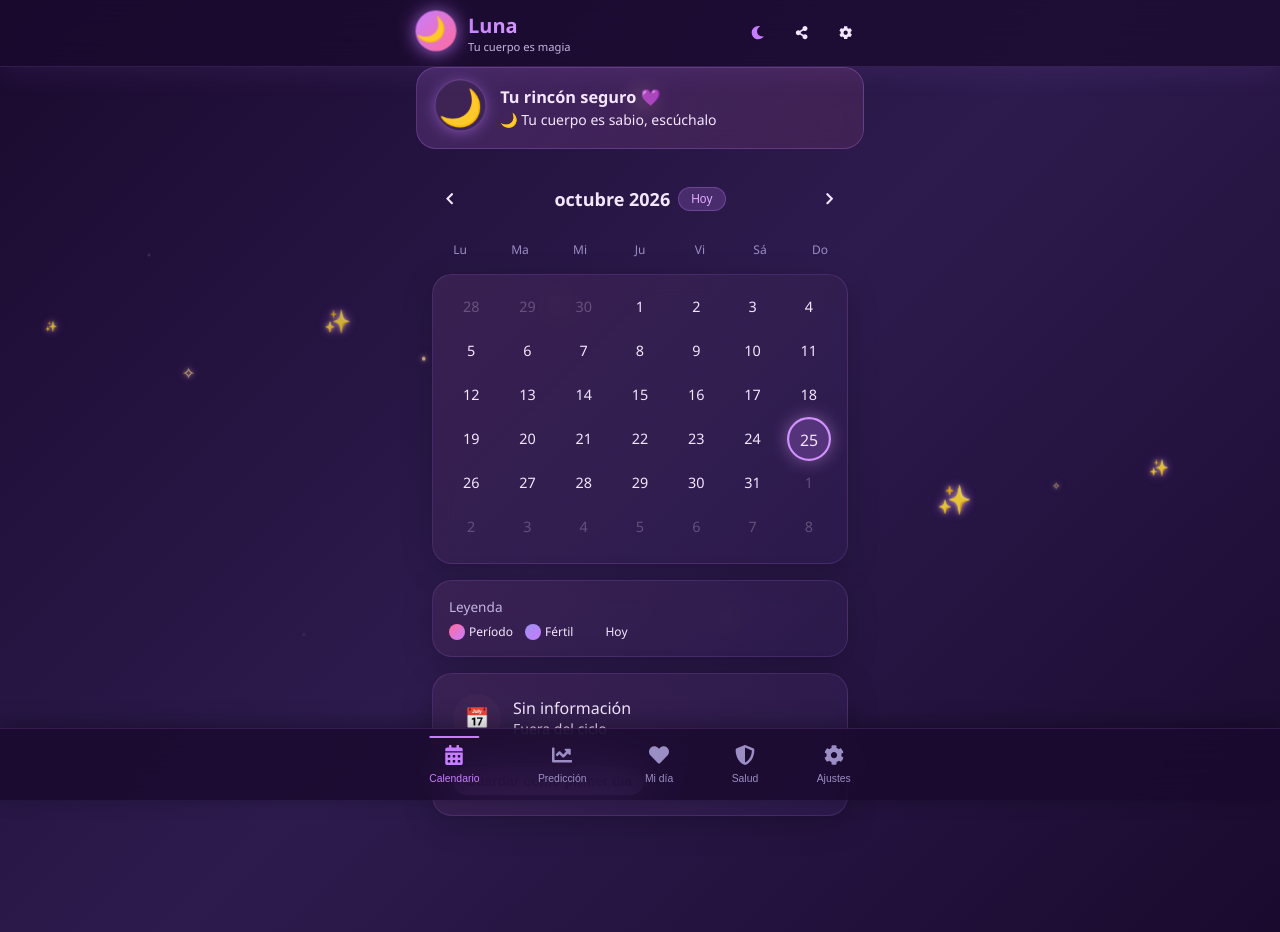
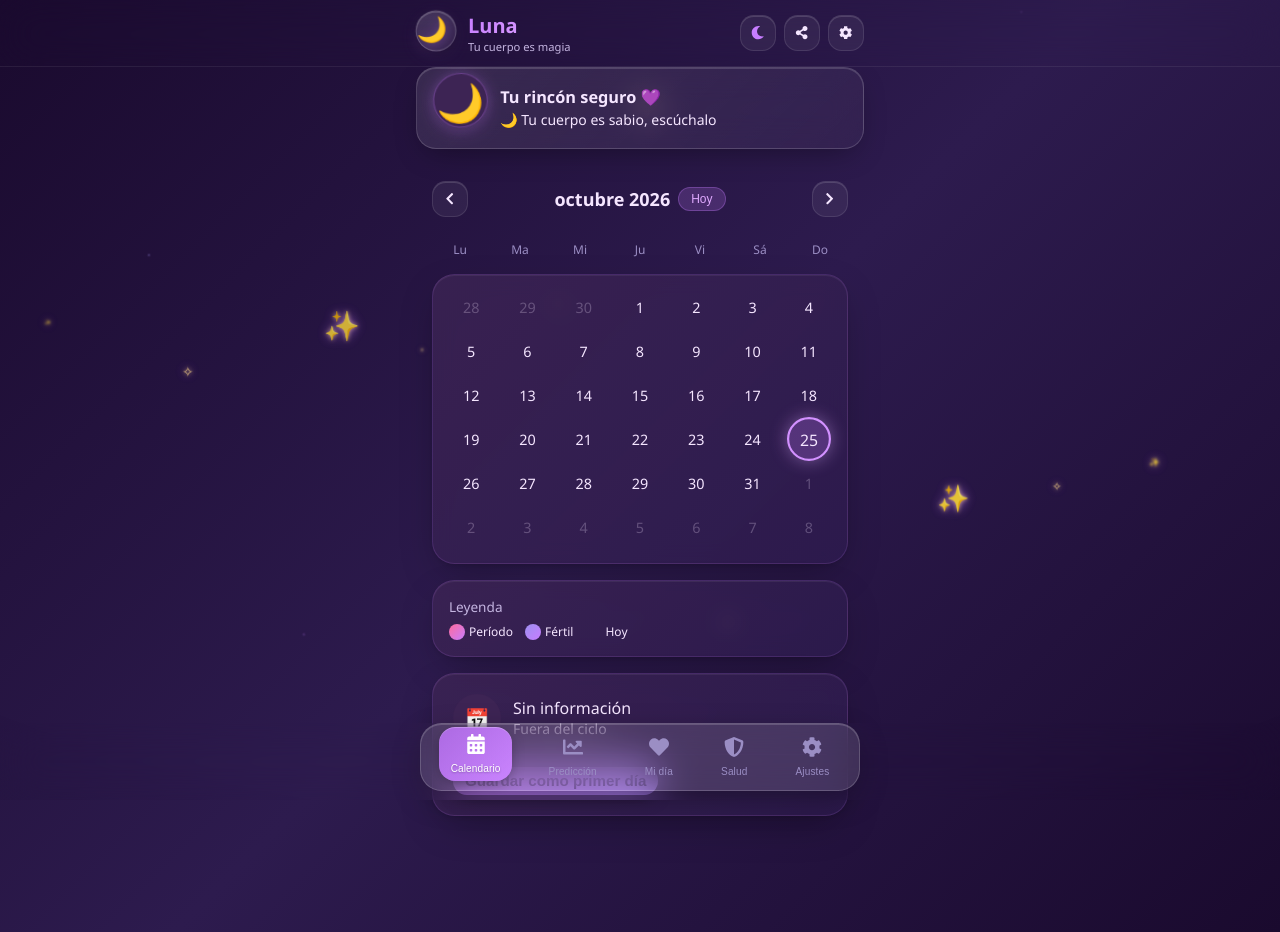
Before and after one commit to liosmelalvarez33-boop/luna-app, a React (Vite) app: page / in a window 1280 px wide. Built offline with nearby package versions, Linux system fonts and the light colour scheme.

Commit message:
pulido V3: menú flotante, paralaje 3 capas, Pétalos=Amanecer distinto de Rosa Crema, botones/tarjetas/sliders, reduced-motion

```diff
--- a/src/components/AmbientOverlay.jsx
+++ b/src/components/AmbientOverlay.jsx
@@ -2,8 +2,9 @@ import { useMemo } from 'react'
 
 /**
  * Ambiente visual por tema ("pieles" de Luna): cada piel tiene su propia
- * animación característica — pétalos que caen, burbujas que suben,
- * nubes que cruzan, estrellas fugaces, hojas de otoño, chispas...
+ * animación característica. Los elementos se distribuyen en 3 capas de
+ * PROFUNDIDAD (lejos / medio / cerca) con distinto tamaño, desenfoque y
+ * opacidad para dar sensación de paralaje y hacerlos más logrados.
  */
 const CONFIG = {
   // Colección «Diseños Luna»
@@ -13,14 +14,14 @@ const CONFIG = {
     anim: 'twinkle',
     flota: true,
     dur: [6, 1.4],
-    size: [8, 5]
+    size: [7, 5]
   },
   petalos: {
     items: ['🌸', '🍃', '🌸', '🌸', '🌷', '🌸', '🍃', '🌸', '🌸', '🌷', '🌸', '🍃'],
     cls: 'ambient-petal',
     anim: 'caida',
     dur: [8, 2.3],
-    size: [14, 5]
+    size: [12, 5]
   },
   aurora: null, // su ambiente es el degradado animado del body (CSS)
   botanica: {
@@ -28,7 +29,7 @@ const CONFIG = {
     cls: 'ambient-hoja',
     anim: 'deriva',
     dur: [9, 2.6],
-    size: [14, 5]
+    size: [12, 5]
   },
   // Pieles clásicas
   luna: {
@@ -36,49 +37,54 @@ const CONFIG = {
     cls: 'ambient-chispa',
     anim: 'asciende',
     dur: [10, 2.6],
-    size: [10, 6]
+    size: [8, 6]
   },
   rosa: {
     items: ['💗', '💗', '🤍', '💗', '💗', '💗', '🤍', '💗', '💗', '💗', '🤍', '💗'],
     cls: 'ambient-corazon',
     anim: 'asciende-suave',
     dur: [11, 3],
-    size: [13, 7]
+    size: [11, 7]
   },
   oceano: {
     items: ['🫧', '·', '🫧', '🫧', '·', '🫧', '🫧', '·', '🫧', '🫧', '·', '🫧'],
     cls: 'ambient-burbuja',
     anim: 'asciende',
     dur: [9, 3.4],
-    size: [12, 10]
+    size: [10, 9]
   },
   bosque: {
     items: ['🍂', '🍃', '🍂', '🍂', '🍃', '🍂', '🍂', '🍂', '🍃', '🍂', '🍂', '🍃'],
     cls: 'ambient-otono',
     anim: 'cae-zigzag',
     dur: [10, 2.8],
-    size: [14, 7]
+    size: [12, 7]
   },
   atardecer: {
     items: ['☁️', '☁️', '☁️', '☁️', '☁️', '☁️', '☁️', '☁️', '☁️', '☁️', '☁️', '☁️'],
     cls: 'ambient-nube',
     anim: 'deriva-x',
     top: 'banda',
-    dur: [38, 14],
-    size: [30, 18]
+    dur: [36, 13],
+    size: [26, 18]
   },
   medianoche: {
     items: ['✦', '✦', '✦', '✦', '✦', '✦', '✦', '✦', '✦', '✦', '✦', '✦'],
     cls: 'ambient-cometa',
     anim: 'cometa',
     flota: true,
-    dur: [10, 3.2],
-    size: [10, 5]
+    dur: [7, 2],
+    size: [9, 5]
   }
 }
 
 // posiciones prefijadas = sin re-render aleatorio
 const POS = [4, 14, 26, 33, 44, 55, 62, 71, 80, 88, 94, 50]
+const DEPTHS = [
+  { cls: 'ambient-d-far', scale: 0.6 },
+  { cls: 'ambient-d-mid', scale: 1 },
+  { cls: 'ambient-d-near', scale: 1.45 }
+]
 
 export default function AmbientOverlay({ theme }) {
   const conf = CONFIG[theme]
@@ -87,16 +93,18 @@ export default function AmbientOverlay({ theme }) {
   const items = useMemo(
     () =>
       conf.items.map((emoji, i) => {
+        const depth = DEPTHS[i % 3]
         let top = -8
         if (conf.flota) top = 6 + (i % 5) * 17
         else if (conf.top === 'banda') top = 4 + (i % 4) * 9
         return {
+          depth,
           emoji,
           left: POS[i],
           top,
           delay: -(Math.round(i * conf.dur[0] * 0.14) % conf.dur[0]),
           dur: conf.dur[0] + (i % 5) * conf.dur[1],
-          size: conf.size[0] + (i % 4) * conf.size[1]
+          size: (conf.size[0] + (i % 4) * conf.size[1]) * depth.scale
         }
       }),
     [theme]
@@ -109,13 +117,13 @@ export default function AmbientOverlay({ theme }) {
       {items.map((it, i) => (
         <span
           key={i}
-          className={`${conf.cls} ${conf.cls}--${conf.anim}`}
+          className={`${conf.cls} ${conf.cls}--${conf.anim} ${it.depth.cls}`}
           style={{
             left: it.left + '%',
             top: it.top + '%',
             animationDelay: it.delay + 's',
             animationDuration: it.dur + 's',
-            fontSize: it.size + 'px'
+            fontSize: Math.round(it.size * 10) / 10 + 'px'
           }}
         >
           {it.emoji}
--- a/src/index.css
+++ b/src/index.css
@@ -1528,7 +1528,7 @@ body[data-theme='medianoche'] { background: linear-gradient(135deg, #0a0e27, #13
 :root[data-theme='rosa'] .card-title,
 :root[data-theme='rosa'] .text-accent { color: var(--accent-deep) !important; }
 :root[data-theme='rosa'] .header-title {
-  background: linear-gradient(135deg, #e668a3, #4a1d3f);
+  background: linear-gradient(135deg, #e668a3, #b06fc9);
   -webkit-background-clip: text;
   -webkit-text-fill-color: transparent;
   background-clip: text;
@@ -1655,41 +1655,43 @@ body[data-theme='serena'] {
 }
 
 /* =================================================================== */
-/* 🌸 PÉTALOS AL ALBA — «Amanecer suave»                               */
-/* =================================================================== */
+/* 🌸 PÉTALOS AL ALBA — «Amanecer suave» (durazno + oro, distinto de Rosa Crema) */
 :root[data-theme='petalos'] {
-  --bg-primary: #fff7f4;
-  --bg-secondary: #ffeef0;
+  --bg-primary: #fff8f1;
+  --bg-secondary: #ffeadd;
   --bg-card: #ffffff;
-  --accent: #f0759f;
-  --accent-soft: #ffb9d0;
-  --accent-deep: #d95886;
-  --text-primary: #4c2541;
-  --text-secondary: #9c6b85;
-  --text-muted: #c09aae;
+  --accent: #f2687b;
+  --accent-soft: #ffb5a8;
+  --accent-deep: #d45464;
+  --text-primary: #4d2b33;
+  --text-secondary: #9c6f6a;
+  --text-muted: #c4a09b;
   --danger: #e05555;
-  --success: #6fbf8f;
-  --warning: #f2a44a;
+  --success: #7bb98a;
+  --warning: #f5a94a;
   --font-display: 'Comfortaa', 'Segoe UI', sans-serif;
 }
 :root[data-theme='petalos'] body,
 body[data-theme='petalos'] {
-  background: linear-gradient(165deg, #fff2ec 0%, #ffe6ef 45%, #fff5f0 100%);
+  background:
+    radial-gradient(70% 40% at 50% 0%, rgba(255, 200, 120, 0.35), transparent 62%),
+    radial-gradient(50% 35% at 85% 12%, rgba(255, 145, 120, 0.18), transparent 65%),
+    linear-gradient(168deg, #fff3e2 0%, #ffe4da 40%, #fff6ef 78%, #fff9f3 100%);
 }
 :root[data-theme='petalos'] body::before {
   background:
-    radial-gradient(2px 2px at 25% 35%, rgba(240, 117, 159, 0.25), transparent),
-    radial-gradient(2px 2px at 70% 60%, rgba(242, 164, 74, 0.20), transparent),
-    radial-gradient(2px 2px at 50% 85%, rgba(111, 191, 143, 0.18), transparent);
+    radial-gradient(2px 2px at 25% 35%, rgba(242, 104, 123, 0.28), transparent),
+    radial-gradient(2px 2px at 70% 30%, rgba(245, 169, 74, 0.28), transparent),
+    radial-gradient(2px 2px at 45% 85%, rgba(123, 185, 138, 0.18), transparent);
   animation: none;
 }
 :root[data-theme='petalos'] .header,
-:root[data-theme='petalos'] .bottom-nav { background: rgba(255, 247, 244, 0.9); }
+:root[data-theme='petalos'] .bottom-nav { background: transparent !important; }
 :root[data-theme='petalos'] .card {
-  background: #fffdfc;
-  border: 1px solid rgba(240, 117, 159, 0.14);
+  background: linear-gradient(150deg, #fffdf9, #fff6ef);
+  border: 1px solid rgba(242, 104, 123, 0.15);
   border-radius: 1.5rem;
-  box-shadow: 0 6px 20px rgba(217, 88, 134, 0.10);
+  box-shadow: 0 6px 20px rgba(212, 84, 100, 0.10);
 }
 :root[data-theme='petalos'] .header-title,
 :root[data-theme='petalos'] .section-title,
@@ -1699,14 +1701,15 @@ body[data-theme='petalos'] {
   font-weight: 700;
 }
 :root[data-theme='petalos'] .header-title {
-  background: linear-gradient(135deg, #f0759f, #f2a44a);
+  background: linear-gradient(135deg, #f2687b, #f5a94a);
   -webkit-background-clip: text;
   -webkit-text-fill-color: transparent;
   background-clip: text;
 }
 :root[data-theme='petalos'] .chip.chip-active,
 :root[data-theme='petalos'] .pill-toggle.pill-active {
-  background: linear-gradient(135deg, rgba(240, 117, 159, 0.25), rgba(242, 164, 74, 0.14));
+  background: linear-gradient(135deg, rgba(242, 104, 123, 0.26), rgba(245, 169, 74, 0.16));
+  border-color: var(--accent);
 }
 
 /* =================================================================== */
@@ -1960,3 +1963,179 @@ body[data-theme='botanica'] {
   9% { opacity: 0; transform: translate(-44vw, 34vh) rotate(140deg) scale(0.8); }
   100% { opacity: 0; transform: translate(-44vw, 34vh); }
 }
+
+/* ==================================================================== */
+/* ===================   PULIDO GLOBAL «V3»   ========================= */
+/* ==================================================================== */
+
+/* ---- Profundidad de los ambientes (paralaje) ---- */
+.ambient-d-far { opacity: 0.5; filter: blur(1.1px); }
+.ambient-d-mid { opacity: 0.78; filter: blur(0.4px); }
+.ambient-d-near { opacity: 1; }
+
+/* ---- Viñeta suave para dar profundidad al fondo ---- */
+.app-container::after {
+  content: '';
+  position: fixed;
+  inset: 0;
+  z-index: -1;
+  pointer-events: none;
+  background: radial-gradient(135% 105% at 50% 42%, transparent 58%, rgba(8, 4, 22, 0.22) 100%);
+}
+
+/* ---- Menú inferior flotante tipo "cápsula" ---- */
+.bottom-nav {
+  background: transparent !important;
+  border-top: none !important;
+  box-shadow: none !important;
+  padding: 0 0.55rem;
+  padding-bottom: max(0.55rem, env(safe-area-inset-bottom));
+}
+.bottom-nav-inner {
+  max-width: 440px;
+  background: rgba(255, 255, 255, 0.12);
+  backdrop-filter: blur(26px) saturate(1.6);
+  -webkit-backdrop-filter: blur(26px) saturate(1.6);
+  border: 1px solid rgba(255, 255, 255, 0.18);
+  border-radius: 1.35rem;
+  box-shadow: 0 10px 34px -8px rgba(0, 0, 0, 0.45), inset 0 1px 0 rgba(255, 255, 255, 0.16);
+  padding: 0.4rem 0.35rem;
+}
+.bottom-nav { border-bottom: none; }
+.bottom-nav-item {
+  border-radius: 1rem;
+  padding: 0.45rem 0.7rem;
+  font-size: 0.63rem;
+  letter-spacing: 0.01em;
+}
+.bottom-nav-item::before { display: none; }
+.bottom-nav-item:hover { background: rgba(255, 255, 255, 0.08); color: var(--accent-soft); }
+.bottom-nav-item.bottom-nav-item-active {
+  background: linear-gradient(135deg, rgba(255,255,255,0.16), rgba(255,255,255,0.06)), linear-gradient(135deg, var(--accent-deep), var(--accent));
+  color: #ffffff;
+  text-shadow: 0 1px 2px rgba(0, 0, 0, 0.25);
+  box-shadow: 0 4px 14px -2px rgba(0, 0, 0, 0.35), inset 0 1px 0 rgba(255,255,255,0.25);
+  transform: translateY(-3px);
+}
+:root[data-theme='rosa'] .bottom-nav-item.bottom-nav-item-active,
+:root[data-theme='petalos'] .bottom-nav-item.bottom-nav-item-active,
+:root[data-theme='botanica'] .bottom-nav-item.bottom-nav-item-active {
+  color: #fffdf8;
+}
+.bottom-nav-item.bottom-nav-item-active span:first-child {
+  animation: nav-bump 0.45s cubic-bezier(0.2, 1.4, 0.4, 1);
+}
+@keyframes nav-bump {
+  0% { transform: scale(0.75); }
+  55% { transform: scale(1.28) rotate(-6deg); }
+  100% { transform: scale(1) rotate(0); }
+}
+
+/* ---- Header de vidrio elegante ---- */
+.header {
+  background: transparent !important;
+  border-bottom: 1px solid rgba(255, 255, 255, 0.07);
+  box-shadow: none;
+}
+.header-inner { backdrop-filter: blur(24px) saturate(1.5); -webkit-backdrop-filter: blur(24px) saturate(1.5); border-radius: 0 0 1.4rem 1.4rem; }
+.header-logo {
+  background: linear-gradient(145deg, rgba(255,255,255,0.14), rgba(255,255,255,0.05));
+  border: 1px solid rgba(255, 255, 255, 0.2);
+  box-shadow: 0 4px 14px -4px rgba(0, 0, 0, 0.45), inset 0 1px 0 rgba(255,255,255,0.18);
+}
+
+/* ---- Botones con sheen y presión ---- */
+.btn-primary {
+  border-radius: 1rem;
+  font-size: 0.95rem;
+  box-shadow: 0 6px 18px -6px rgba(0, 0, 0, 0.5), inset 0 1px 0 rgba(255, 255, 255, 0.28);
+}
+.btn-primary:active { transform: scale(0.965); }
+.btn-icon {
+  border-radius: 0.85rem;
+  border: 1px solid rgba(255, 255, 255, 0.1);
+  background: rgba(255, 255, 255, 0.06);
+  box-shadow: inset 0 1px 0 rgba(255,255,255,0.14);
+}
+.btn-icon:active { transform: scale(0.92); }
+
+/* ---- Tarjetas con doble sombra suave ---- */
+.card {
+  border-radius: 1.4rem;
+  box-shadow:
+    0 2px 6px -2px rgba(0, 0, 0, 0.18),
+    0 14px 40px -12px rgba(0, 0, 0, 0.35),
+    inset 0 1px 0 rgba(255, 255, 255, 0.06);
+}
+
+/* ---- Chips más táctiles ---- */
+.chip { border-radius: 1rem; }
+.chip:active { transform: scale(0.94); }
+.chip.chip-active {
+  transform: translateY(-1px);
+  box-shadow: 0 6px 16px -6px rgba(0, 0, 0, 0.4), 0 0 0 3px rgba(255, 255, 255, 0.06);
+}
+
+/* ---- Inputs con anillo de foco ---- */
+.input:focus {
+  outline: none;
+  border-color: var(--accent);
+  box-shadow: 0 0 0 3px rgba(199, 125, 255, 0.22);
+  background: rgba(255, 255, 255, 0.04);
+}
+
+/* ---- Sliders con aro luminoso ---- */
+.slider::-webkit-slider-thumb {
+  box-shadow:
+    0 0 0 5px rgba(199, 125, 255, 0.18),
+    0 4px 10px rgba(0, 0, 0, 0.4),
+    inset 0 1px 0 rgba(255,255,255,0.4);
+  border-width: 2px;
+  width: 24px;
+  height: 24px;
+}
+.slider:active::-webkit-slider-thumb {
+  box-shadow:
+    0 0 0 8px rgba(199, 125, 255, 0.26),
+    0 4px 12px rgba(0, 0, 0, 0.45);
+}
+
+/* ---- Tarjeta de bienvenida con aro degradado ---- */
+.welcome-card {
+  background: linear-gradient(135deg, rgba(255,255,255,0.10), rgba(255,255,255,0.04));
+  border: 1px solid rgba(255, 255, 255, 0.16);
+  box-shadow: 0 10px 30px -10px rgba(0, 0, 0, 0.4), inset 0 1px 0 rgba(255,255,255,0.14);
+  backdrop-filter: blur(16px);
+  -webkit-backdrop-filter: blur(16px);
+}
+.welcome-sticker { animation: sticker-float 3.4s ease-in-out infinite; box-shadow: 0 4px 12px -4px rgba(0,0,0,.4); }
+
+/* ---- Transición de vistas más viva (rebote sutil) ---- */
+.view-switch { animation-duration: 0.42s; animation-timing-function: cubic-bezier(0.22, 1, 0.36, 1); }
+@keyframes view-in {
+  from { opacity: 0; transform: translateY(18px) scale(0.985); }
+  to { opacity: 1; transform: translateY(0) scale(1); }
+}
+
+/* ---- Sello de guardado con pop ---- */
+.save-sticker { animation: sticker-pop 0.55s cubic-bezier(0.2, 1.5, 0.4, 1); }
+@keyframes sticker-pop {
+  0% { transform: scale(0.3) rotate(-14deg); opacity: 0; }
+  60% { transform: scale(1.18) rotate(4deg); opacity: 1; }
+  100% { transform: scale(1) rotate(0); opacity: 1; }
+}
+
+/* ---- Accesibilidad: respeta "reducir movimiento" ---- */
+@media (prefers-reduced-motion: reduce) {
+  .ambient > span,
+  .ambient-moon,
+  .ambient-sol {
+    animation: none !important;
+    opacity: 0.4;
+  }
+  body::before,
+  body::after {
+    animation: none !important;
+  }
+  .bottom-nav-item.bottom-nav-item-active span:first-child { animation: none; }
+}
```
